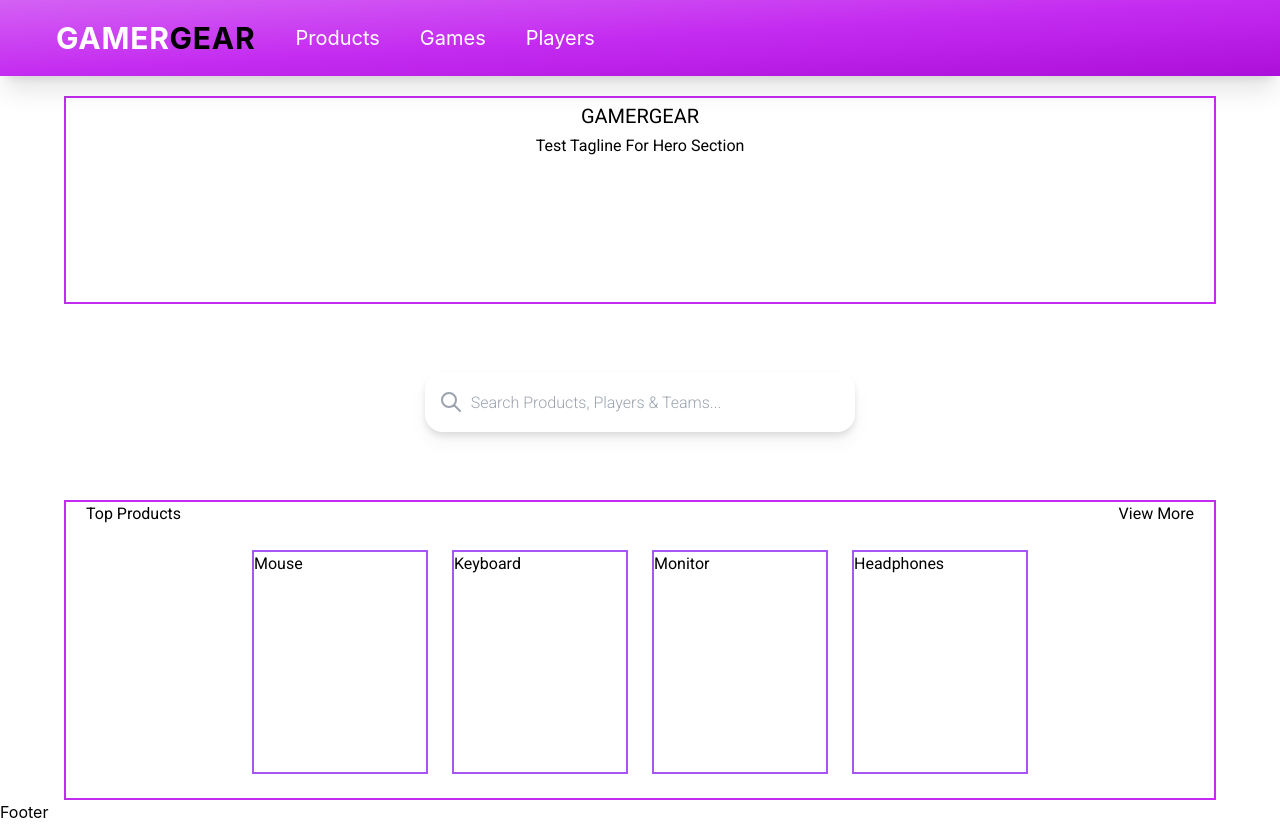
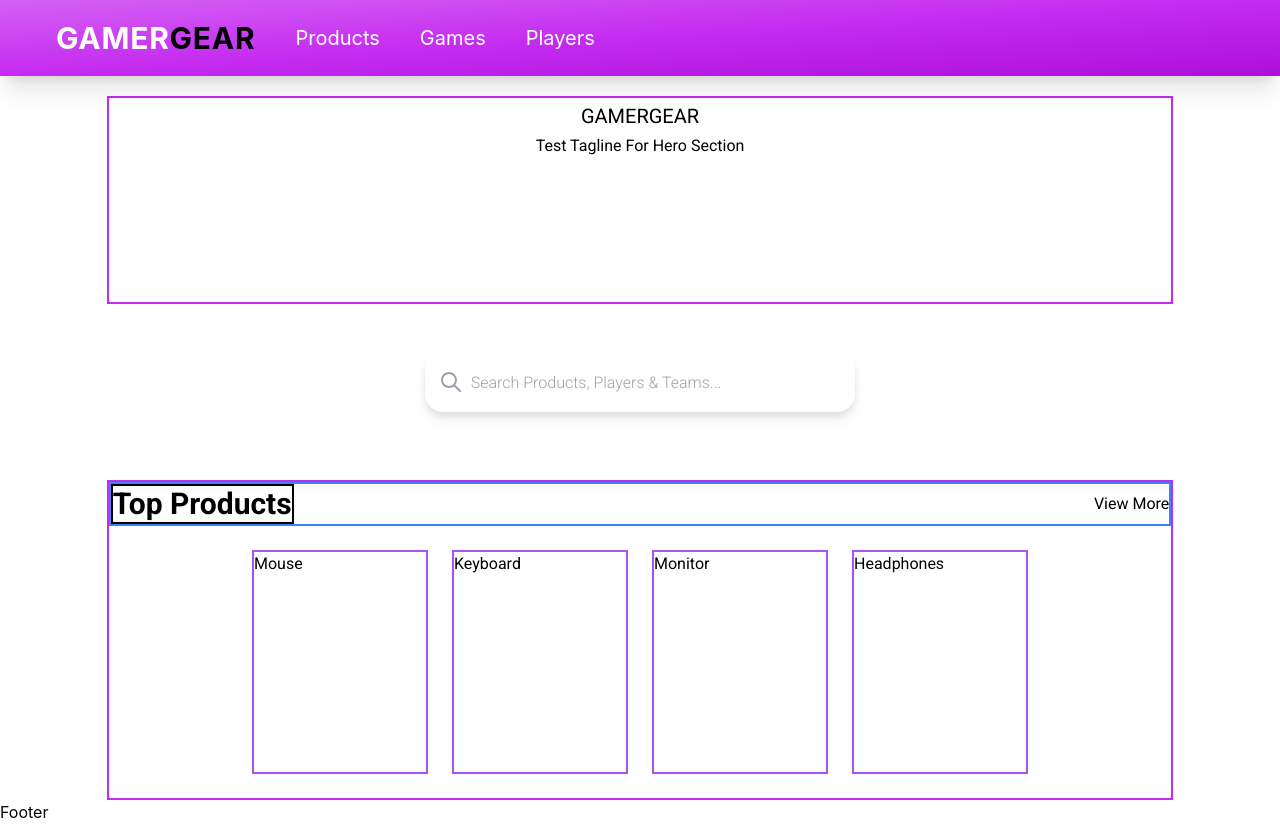
Before and after one commit to liucidity/gamer-gear, a Next.js app: page /home in a window 1280 px wide. Built offline with nearby package versions, Linux system fonts and the light colour scheme; what prettier-plugin-tailwindcss would draw is missing.

Commit message:
style: remove text-black for default text-black-main

```diff
--- a/components/Widgets/Logo.tsx
+++ b/components/Widgets/Logo.tsx
@@ -4,7 +4,7 @@ const Logo = () => {
   return (
     <a className="flex justify-start items-end mr-10" href="/home">
       <h1 className="font-sans font-bold text-off-white text-3xl tracking-wide subpixel-antialiased">GAMER</h1>
-      <h1 className="font-sans font-bold text-black text-3xl tracking-wide subpixel-antialiased">GEAR</h1>
+      <h1 className="font-sans font-bold text-3xl tracking-wide subpixel-antialiased">GEAR</h1>
     </a>
   );
 };
--- a/components/Widgets/Searchbar.tsx
+++ b/components/Widgets/Searchbar.tsx
@@ -6,7 +6,7 @@ const Searchbar = () => {
       {/* Turn the search bar into form with input tags later */}
       <div className="flex h-full w-full items-center">
         <input
-          className="h-full w-full rounded-2xl border-none bg-white p-5 pl-11 font-light text-black placeholder-gray-400 ring-2 ring-white drop-shadow-lg focus:outline-none focus:ring-2 focus:ring-purple-light focus:drop-shadow-none"
+          className="h-full w-full rounded-2xl border-none bg-white p-5 pl-11 font-light placeholder-gray-400 ring-2 ring-white drop-shadow-lg focus:outline-none focus:ring-2 focus:ring-purple-light focus:drop-shadow-none"
           type="search"
           placeholder="Search Products, Players & Teams..."
         />
--- a/pages/home/index.tsx
+++ b/pages/home/index.tsx
@@ -30,14 +30,14 @@ const topProducts = [
 const Home = ({ children }: Props) => {
   return (
     <div className="flex h-full w-full flex-col items-center justify-between pt-24">
-      <header className="flex h-52 w-[90%] flex-col items-center border-2 border-purple-main">
+      <header className="flex h-52 w-[90%] md:w-5/6 flex-col items-center border-2 border-purple-main">
         <h1 className="prose-sm px-5 md:prose-xl">GAMERGEAR</h1>
         <h2>Test Tagline For Hero Section</h2>
       </header>
       <Searchbar />
-      <section className="flex w-[90%] flex-col border-2 border-purple-main">
-        <header className="flex items-center justify-between px-5">
-          <div>Top Products</div>
+      <section className="flex w-[90%] md:w-5/6 flex-col mt-5 border-2 border-purple-main">
+        <header className="flex items-center justify-between border-2 border-blue-500">
+          <h1 className="border-2 border-black font-sans font-bold text-xl md:text-3xl">Top Products</h1>
           <a>View More</a>
         </header>
         <SnapCarousel products={topProducts} />
```
